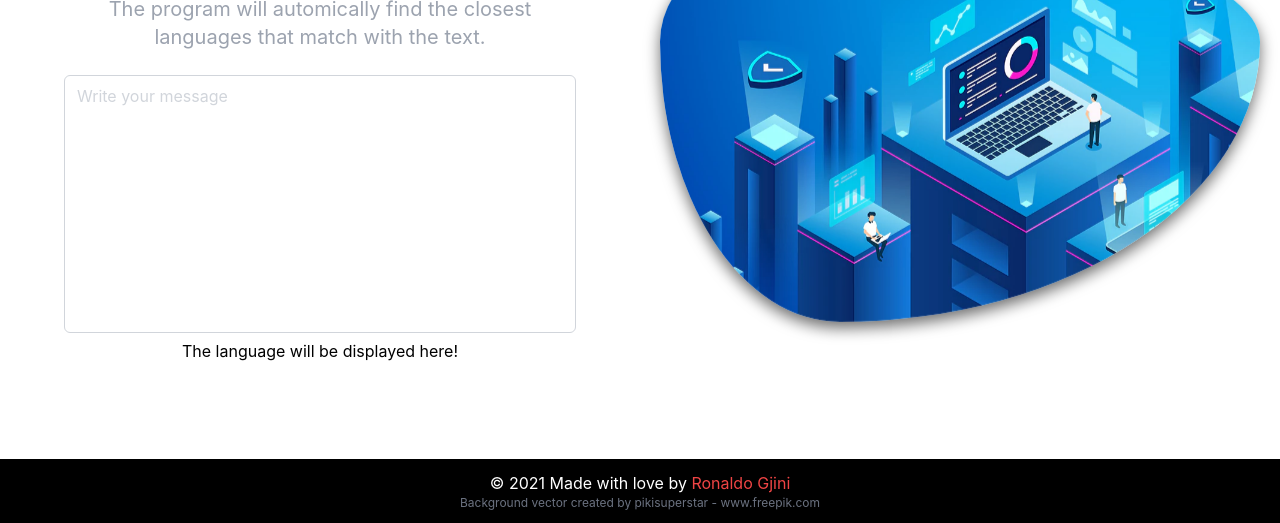
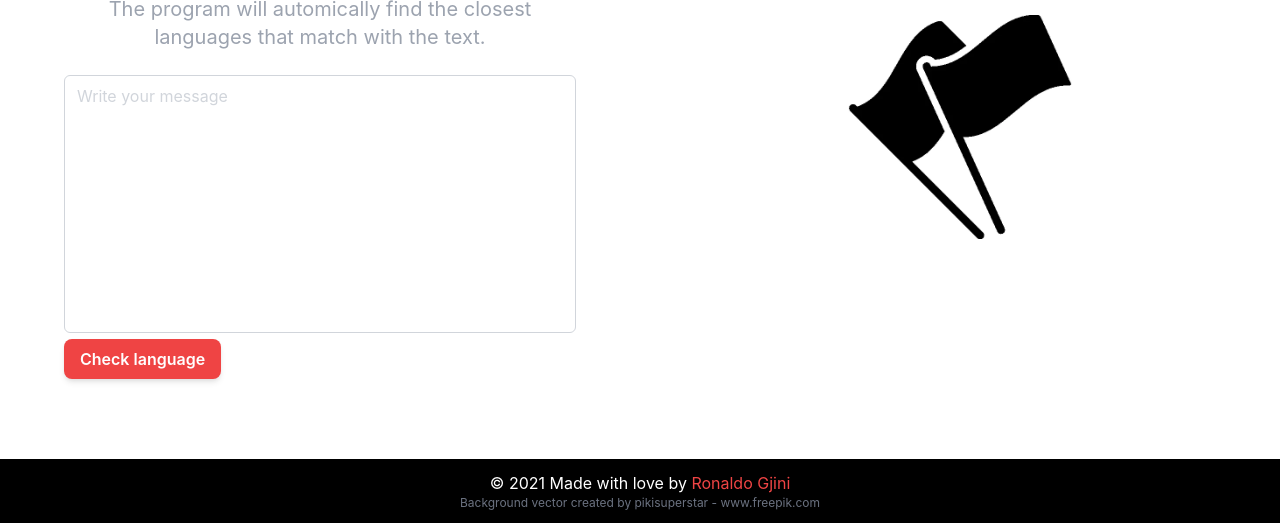
Before and after one commit to ronaldogjini/nlp-language-finder-front, a Gatsby site: page / in a window 1280 px wide. Shown: the part 277-800 px from the top of the page. Built offline with nearby package versions, Linux system fonts and the light colour scheme; Gatsby itself is replaced by a stand-in of ours.

Commit message:
New language result with flags

```diff
--- /dev/null
+++ b/src/Helper/LanguageContext.js
@@ -0,0 +1,12 @@
+import React, { useState, createContext } from 'react'
+
+export const LanguageContext = createContext();
+
+export const LanguageProvider = props => {
+    const [language, setLanguage] = useState("default");
+    return (
+        <LanguageContext.Provider value={[language, setLanguage]}>
+            {props.children}
+        </LanguageContext.Provider>
+    );
+}
--- a/src/components/LanguageFinder.js
+++ b/src/components/LanguageFinder.js
@@ -1,66 +1,69 @@
-import React, { useState } from 'react'
-// import LoadingText from './LoadingText'
+import React, { useState, useContext } from 'react'
+import { LanguageContext } from '../Helper/LanguageContext'
 import axios from "axios"
+import LoadingText from './LoadingText'
+
 import LanguageResult from './LanguageResult'
 
 function LanguageFinder() {
 
-    const [language, setLanguage] = useState(null)
+    const [language, setLanguage] = useContext(LanguageContext)
     const [text, setText] = useState("")
+    const [clicked, setClicked] = useState(false)
+
+
 
     function checkLanguage() {
-        axios.post('https://whatlanguageisthis-backend.herokuapp.com/language',
-            {
-                mode: 'no-cors',
-                text: text
+        setClicked(true)
+
+        const options = { headers: { "content-type": "application/json" } }
+        axios.post('http://localhost:8080/language',
+            text,
+            options
+        )
+            .then(response => {
+                console.log("The text:" + text)
+                if (response.data.text !== null) {
+                    setLanguage(response.data.text)
+                }
             })
-            .then(response => {
-                if (response.data.text !== null)
-                    setLanguage(response.data.text)
+            .catch(function (error) {
+                console.log("ERROR:" + error);
             });
-    }
-
-    const handleKeyPress = (event) => {
-        if (event.keyCode === 32) {
-            checkLanguage();
-        }
     }
 
     const updateText = (e) => {
         setText(e.target.value);
+        setClicked(false)
 
         if (text === "") {
-            setLanguage(null)
+            setLanguage("default")
         }
-
     }
 
     return (
         <div>
             <div className="my-6">
 
-                <div className="block md:hidden">
-                    <LanguageResult text={text} language={language}></LanguageResult>
-                </div>
-
                 <textarea
                     value={text}
                     onChange={updateText}
-                    onKeyDown={handleKeyPress}
                     rows="10" name="text"
                     placeholder="Write your message"
                     className="resize-none w-full px-3 py-2 placeholder-gray-300 border border-gray-300 rounded-md focus:outline-none dark:bg-gray-700 dark:text-white dark:placeholder-gray-500 dark:border-gray-600 dark:focus:ring-gray-900 dark:focus:border-gray-500"
                     required
                 />
-                <div className="hidden md:block text-center">
-                    <LanguageResult text={text} language={language}></LanguageResult>
-                </div>
+                <button
+                    className="py-2 px-4 font-semibold rounded-lg shadow-md text-white bg-red-500 hover:bg-red-700"
+                    onClick={checkLanguage}
+                >
+                    Check language
+                </button>
+
+                {clicked && language === "default" && <LoadingText />}
+
             </div>
-
-
-
         </div>
     )
 }
-
 export default LanguageFinder
--- a/src/components/LanguageResult.js
+++ b/src/components/LanguageResult.js
@@ -1,25 +1,37 @@
-import React from 'react'
+import React, { useContext } from 'react'
+import { LanguageContext } from '../Helper/LanguageContext'
 import LoadingText from './LoadingText'
 
-function LanguageResult({ text, language }) {
+function LanguageResult({ text, clicked }) {
+    const [language, setLanguage] = useContext(LanguageContext)
     return (
+        // <div>
+        //     {
+        //         !clicked
+        //             ?
+        //             <p>The language will be displayed here!</p>
+        //             :
+        //             text.length <= 5 && clicked ?
+        //                 <p className="font-bold">The text is too short</p> :
+
+        //                 language && clicked
+        //                     ?
+        //                     <div className="flex items-center justify-center">
+        //                         <p className="font-bold">The language is</p>
+        //                         <p className="text-4xl font-bold text-purple-500 px-4">{language}</p>
+        //                     </div>
+        //                     :
+        //                     clicked ? <LoadingText /> : ""
+        //     }
+
+        // </div>
+
         <div>
-            {
-
-                !text
-                    ?
-                    <p>The language will be displayed here!</p>
-                    :
-                    language
-                        ?
-                        <div>
-                            <p className="font-bold">The language is</p>
-                            <p className="text-4xl font-bold text-purple-500">{language}</p>
-                        </div>
-                        :
-                        <LoadingText />
-            }
-
+            {language !== "default" &&
+                <div className="flex flex-col items-center justify-center">
+                    <p className="font-bold text-lg">The language is</p>
+                    <p className="text-4xl font-bold text-purple-500 px-2">{language}</p>
+                </div>}
         </div>
     )
 }
--- a/src/components/Mainpage.js
+++ b/src/components/Mainpage.js
@@ -1,7 +1,11 @@
-import React from 'react'
+import React, { useState, useContext } from 'react'
 import LanguageFinder from './LanguageFinder'
 import { StaticImage } from 'gatsby-plugin-image'
+import { LanguageContext } from '../Helper/LanguageContext'
+import LanguageResult from './LanguageResult'
+
 function Mainpage() {
+    const [language, setLanguage] = useContext(LanguageContext)
     return (
         <div className=" max-w-screen-2xl mx-auto grid h-screen grid-cols-1 md:grid-cols-2 py-16">
 
@@ -13,16 +17,16 @@ function Mainpage() {
                     </div>
                     <LanguageFinder />
                 </div>
-
             </div>
-            <div className=" hidden md:flex w-full flex items-center justify-center">
-                <StaticImage
-                    placeholder="dominantColor"
-                    width={600}
-                    className="fancy-border float-up-down"
-                    src="../images/isometric-illustration.webp"
+            <div className=" hidden md:flex w-full flex flex-col items-center justify-center">
+                <img
+                    className="my-8 h-56"
+                    src={`../../flags/${language}.webp`}
                     alt="Language Identifier">
-                </StaticImage>
+                </img>
+                <div className="hidden md:block text-center">
+                    <LanguageResult></LanguageResult>
+                </div>
             </div>
         </div>
     )
--- a/src/pages/index.js
+++ b/src/pages/index.js
@@ -3,6 +3,7 @@ import Navbar from "../components/Navbar"
 import Mainpage from "../components/Mainpage"
 import Footer from "../components/Footer"
 import SEO from "../components/SEO"
+import { LanguageProvider } from "../Helper/LanguageContext"
 
 export default function Home() {
   return (
@@ -11,11 +12,13 @@ export default function Home() {
         title="Language Identifier | What Language Is This Text"
         description="Identify every language using a custom NLP N-GRAM sequencing."
       />
-      <div className="h-screen">
-        <Navbar />
-        <Mainpage />
-      </div>
-      <Footer />
+      <LanguageProvider>
+        <div className="h-screen">
+          <Navbar />
+          <Mainpage />
+        </div>
+        <Footer />
+      </LanguageProvider>
     </div>
   )
 }
--- a/src/styles/global.css
+++ b/src/styles/global.css
@@ -30,22 +30,22 @@ body {
 }
 
 .float-up-down {
-  box-shadow: 0 5px 15px 0px rgba(0, 0, 0, 0.6);
+  /* box-shadow: 0 5px 15px 0px rgba(0, 0, 0, 0.6); */
   transform: translatey(10px);
   animation: float 6s ease-in-out infinite;
 }
 
 @keyframes float {
   0% {
-    box-shadow: 0 5px 15px 0px rgba(0, 0, 0, 0.6);
+    /* box-shadow: 0 5px 15px 0px rgba(0, 0, 0, 0.6); */
     transform: translatey(0px);
   }
   50% {
-    box-shadow: 0 25px 15px 0px rgba(0, 0, 0, 0.2);
+    /* box-shadow: 0 25px 15px 0px rgba(0, 0, 0, 0.2); */
     transform: translatey(-20px);
   }
   100% {
-    box-shadow: 0 5px 15px 0px rgba(0, 0, 0, 0.6);
+    /* box-shadow: 0 5px 15px 0px rgba(0, 0, 0, 0.6); */
     transform: translatey(0px);
   }
 }
```
Also changed, not shown: static/flags/Dutch.webp (added), static/flags/English.webp (added), static/flags/French.webp (added), static/flags/German.webp (added), static/flags/Greek.webp (added), static/flags/Italian.webp (added), static/flags/Japanese.webp (added), static/flags/Polish.webp (added), static/flags/Russian.webp (added), static/flags/Spanish.webp (added), static/flags/default.webp (added).
